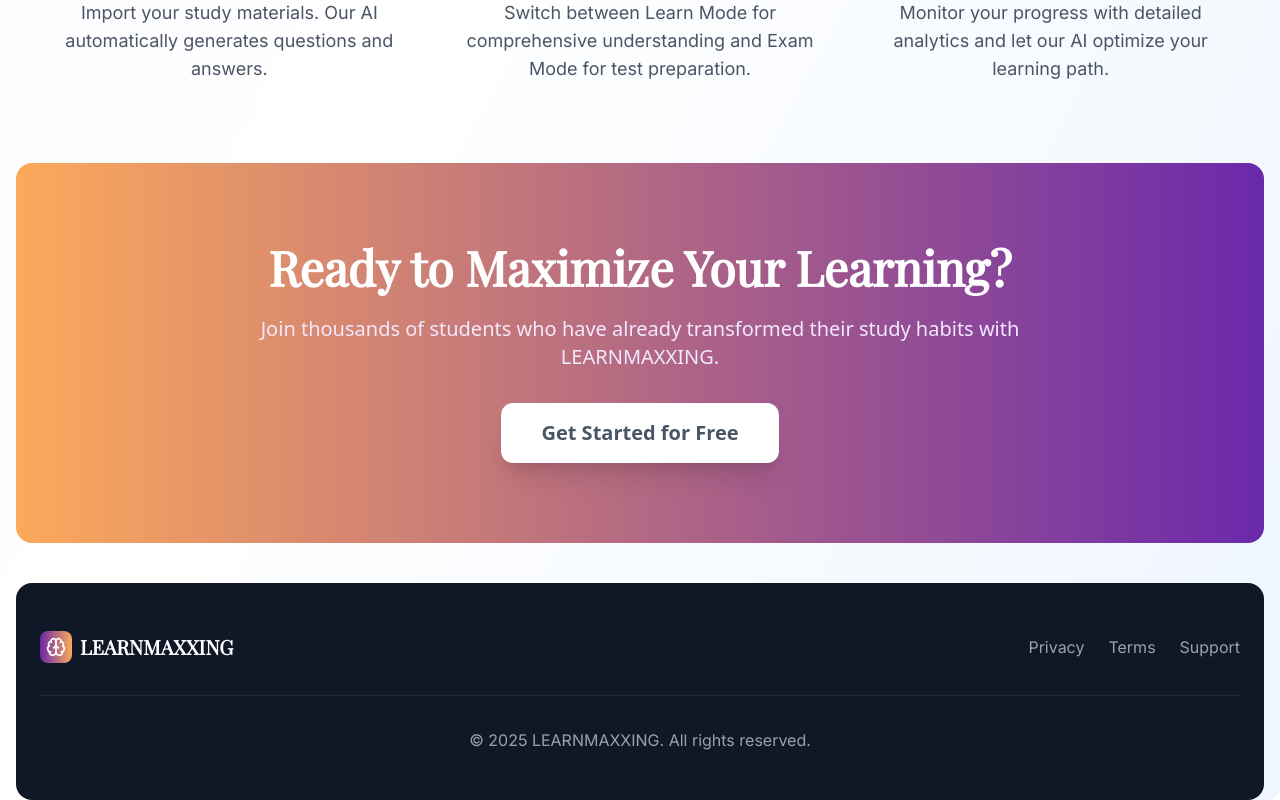
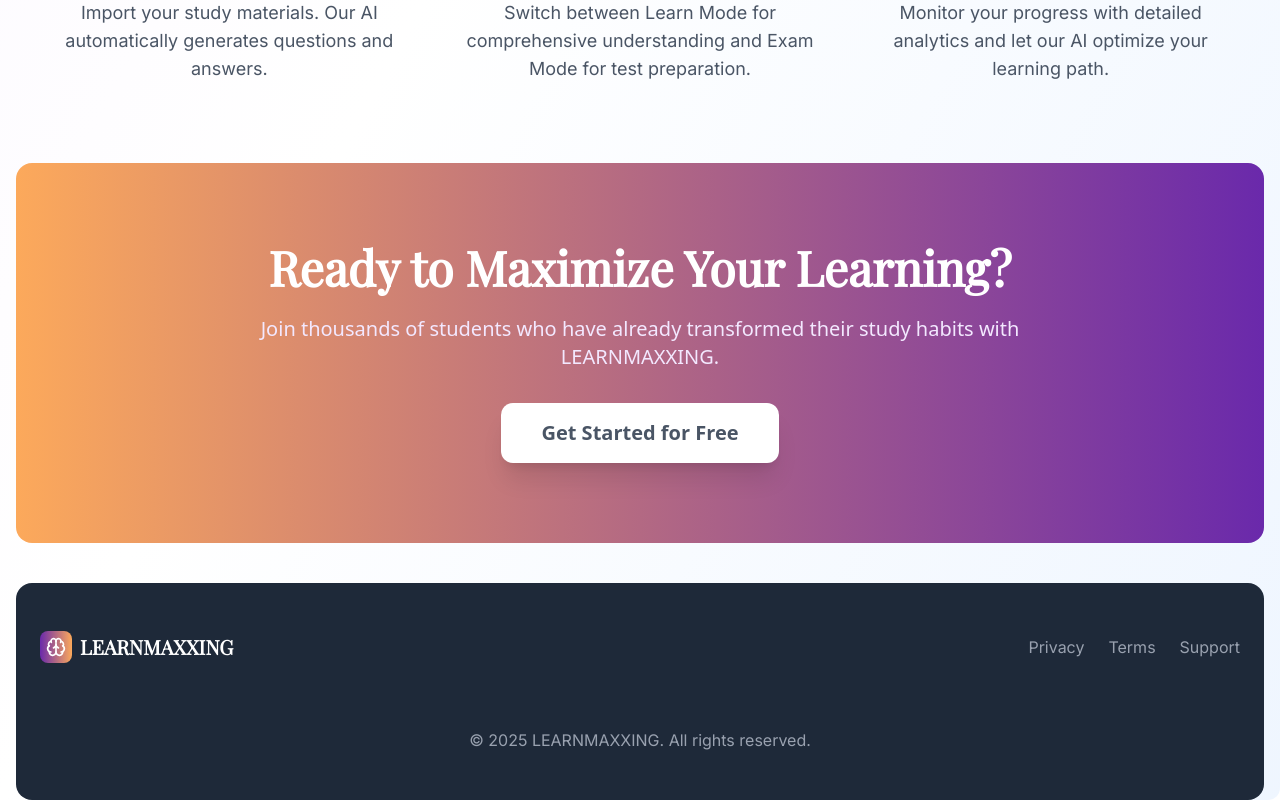
Before and after one commit to andyp1xe1/learnmaxxingFH25, a React (Vite) app in the folder learnmaxxing/: page / in a window 1280 px wide. Shown: the part 1624-2424 px from the top of the page. Built offline with nearby package versions, Linux system fonts and the light colour scheme; a web font is replaced by a local one.

Commit message:
Add title and logo

```diff
--- a/learnmaxxing/index.html
+++ b/learnmaxxing/index.html
@@ -2,7 +2,7 @@
 <html lang="en">
   <head>
     <meta charset="UTF-8" />
-    <link rel="icon" type="image/svg+xml" href="/vite.svg" />
+    <link rel="icon" type="image/png" href="/logo.png" />
     <link href="https://fonts.googleapis.com/css2?family=Inter&family=Playfair+Display&display=swap" rel="stylesheet" />
     <link rel="preconnect" href="https://fonts.googleapis.com">
     <link rel="preconnect" href="https://fonts.gstatic.com" crossorigin>
@@ -10,7 +10,7 @@
       href="https://fonts.googleapis.com/css2?family=Inter:ital,opsz,wght@0,14..32,100..900;1,14..32,100..900&family=Unbounded:wght@200..900&display=swap"
       rel="stylesheet">
     <meta name="viewport" content="width=device-width, initial-scale=1.0" />
-    <title>Vite + React + TS</title>
+    <title>LearnMaxxing</title>
   </head>
   <body>
     <div id="root"></div>
--- a/learnmaxxing/src/Footer.tsx
+++ b/learnmaxxing/src/Footer.tsx
@@ -1,7 +1,7 @@
 import {Brain} from 'lucide-react'
 function Footer() {
     return (
-        <footer className="px-6 py-12 bg-gray-900 rounded-2xl mt-10">
+        <footer className="px-6 py-12 bg-gray-800 rounded-2xl mt-10">
         <div className="max-w-7xl mx-auto">
             <div className="flex items-center justify-between flex-wrap">
             <div className="flex items-center space-x-2 mb-4 md:mb-0">
```
Also changed, not shown: learnmaxxing/public/logo.png (added).
